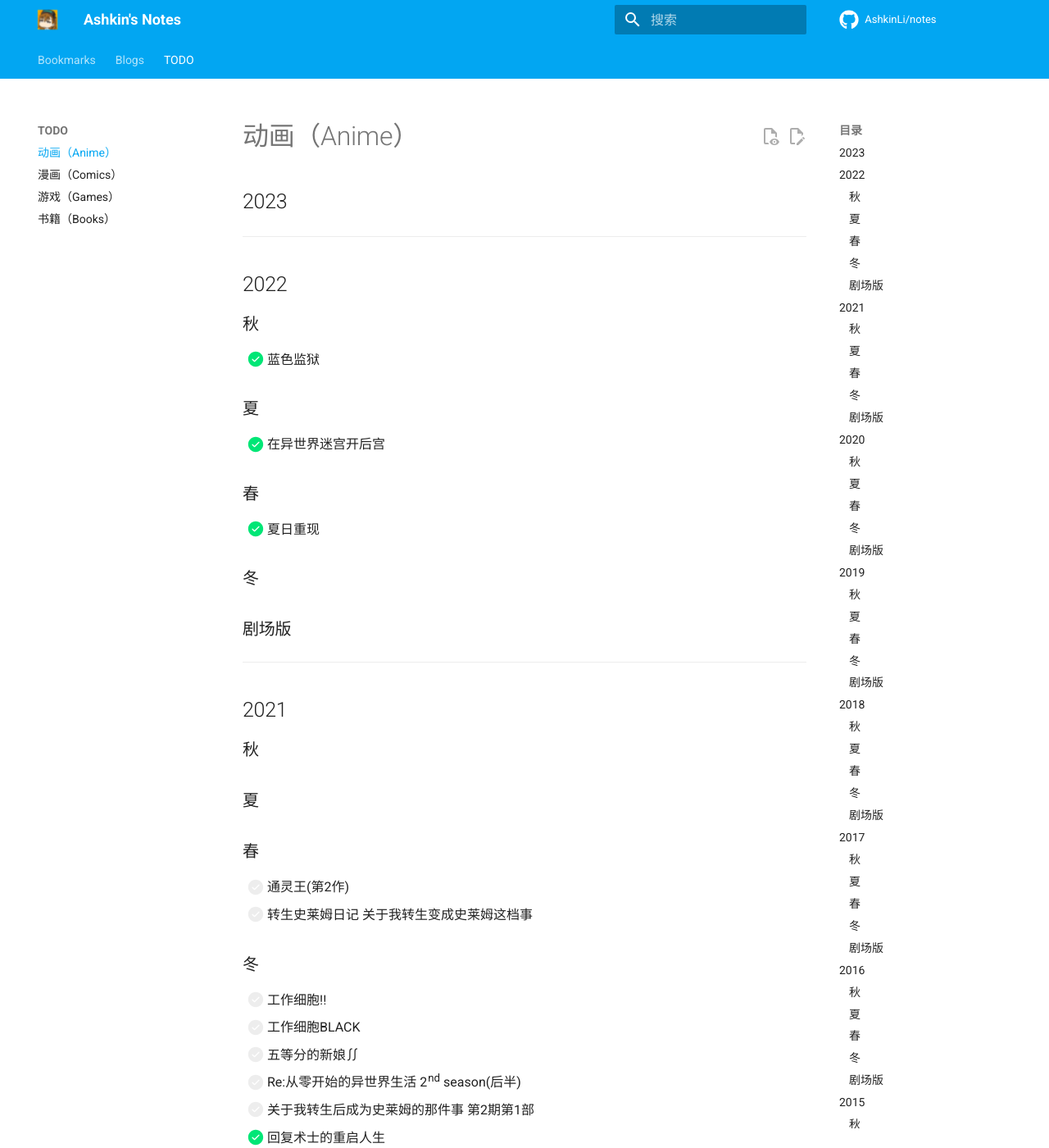
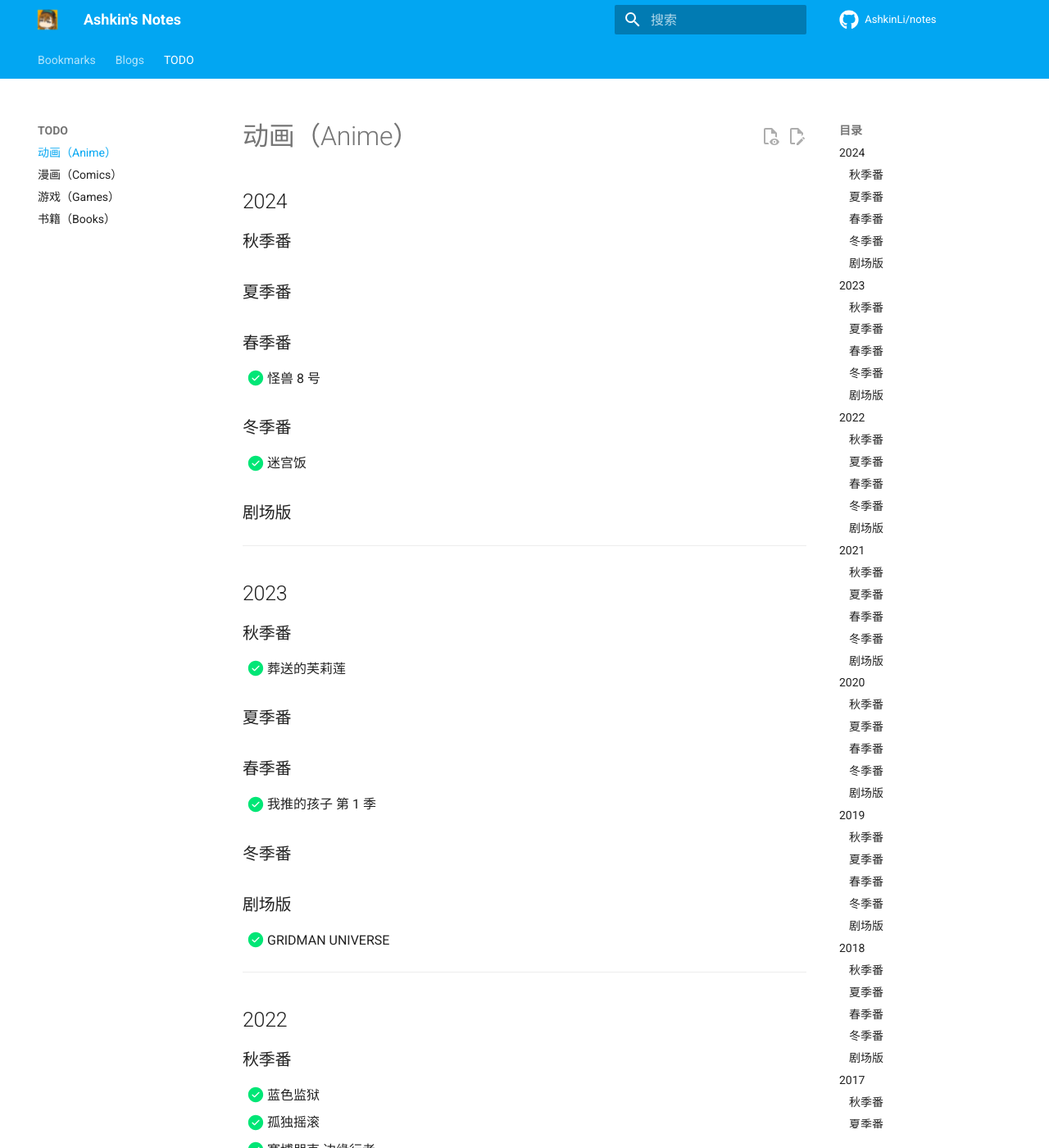
Before and after one commit to AshkinLi/notes, an MkDocs documentation site: the page built from docs/todo/anime.md, in a window 1280 px wide and 1400 px high. Shown: the whole window at 82% size. Built offline with MkDocs 1.6.1 and Material for MkDocs 9.7.7, drawn with Linux system fonts in a browser that asks for light colours; comment, search, counter and statistics services are not loaded; some of the changed text lies outside the part shown.

Commit message:
Synchronized in 2024-08-19 01:13:35

```diff
--- a/docs/todo/anime.md
+++ b/docs/todo/anime.md
@@ -1,22 +1,59 @@
+## 2024
+
+### 秋季番
+
+### 夏季番
+
+### 春季番
+
+- [x] 怪兽 8 号
+
+### 冬季番
+
+- [x] 迷宫饭
+
+### 剧场版
+
+---
+
 ## 2023
+
+### 秋季番
+
+- [x] 葬送的芙莉莲
+
+### 夏季番
+
+### 春季番
+
+- [x] 我推的孩子 第 1 季
+
+### 冬季番
+
+### 剧场版
+
+- [x] GRIDMAN UNIVERSE
 
 ---
 
 ## 2022
 
-### 秋
+### 秋季番
 
 - [x] 蓝色监狱
+- [x] 孤独摇滚
+- [x] 赛博朋克 边缘行者
 
-### 夏
+### 夏季番
 
 - [x] 在异世界迷宫开后宫
+- [x] 莉可丽丝（Lycoris Recoil）
 
-### 春
+### 春季番
 
 - [x] 夏日重现
 
-### 冬
+### 冬季番
 
 ### 剧场版
 
@@ -24,16 +61,17 @@
 
 ## 2021
 
-### 秋
+### 秋季番
 
-### 夏
+### 夏季番
 
-### 春
+### 春季番
 
 - [ ] 通灵王(第2作)
 - [ ] 转生史莱姆日记 关于我转生变成史莱姆这档事
+- [x] SSSS.DYNAZENON
 
-### 冬
+### 冬季番
 
 - [ ] 工作细胞!!
 - [ ] 工作细胞BLACK
@@ -49,7 +87,7 @@
 
 ## 2020
 
-### 秋
+### 秋季番
 
 - [ ] 关于我转生变成史莱姆这档事 2 期
 - [ ] 魔法科高中的劣等生 来访者篇
@@ -59,7 +97,7 @@
 - [x] 排球少年!! TO THE TOP(第2季度)
 - [ ] 勇者斗恶龙 达伊的大冒险(第2作)
 
-### 夏
+### 夏季番
 
 - [ ] 我的青春恋爱物语果然有问题。完
 - [ ] 刀剑神域 Alicization War of Underworld 2nd season
@@ -68,7 +106,7 @@
 - [ ] 弩级战队H×EROS
 - [x] 彼得·格里尔的贤者时间
 
-### 春
+### 春季番
 
 - [ ] 新樱花大战 the Animation
 - [ ] 魔神英雄传 七魂的龙神丸
@@ -78,14 +116,14 @@
 - [ ] BNA
 - [ ] LISTENERS
 
-### 冬
+### 冬季番
 
 - [ ] 魔法纪录 魔法少女小圆外传
 - [x] 某科学的超电磁炮 T
 - [ ] 地缚少年花子君
 - [ ] 达尔文游戏
 - [ ] 怕痛的我，把防御力点满就对了
-- [ ] ID:INVADED
+- [ ] 异度入侵（ID:INVADED）
 
 ### 剧场版
 
@@ -100,7 +138,7 @@
 
 ## 2019
 
-### 秋
+### 秋季番
 
 * [ ] 心理测量者 3
 * [ ] 刀剑神域 Alicization War of Underworld
@@ -115,7 +153,7 @@
 - [x] 慎重勇者～这个勇者明明超TUEEE却过度谨慎～
 - [ ] BEASTARS
 
-### 夏
+### 夏季番
 
 - [ ] Dr.STONE
 - [ ] 在地下城寻求邂逅是否搞错了什么 II
@@ -124,7 +162,7 @@
 - [ ] SD高达世界 三国创杰传
 - [ ] 海盗战记
 
-### 春
+### 春季番
 
 - [ ] 一拳超人2
 - [ ] 进击的巨人 Season 3Part.2
@@ -133,7 +171,7 @@
 - [ ] 机动战士高达 THE ORIGIN 前夜 红色彗星
 - [ ] 叛逆性百万亚瑟王 2 期
 
-### 冬
+### 冬季番
 
 - [ ] 约定的梦幻岛
 - [ ] 约会大作战 III
@@ -169,7 +207,7 @@
 
 ## 2018
 
-### 秋
+### 秋季番
 
 - [ ] 刀剑神域 Alicization
 - [ ] 魔法禁书目录 III
@@ -182,9 +220,9 @@
 - [ ] 逆转裁判 对这个“真实”有异议! Season2
 - [ ] 叛逆性百万亚瑟王
 - [ ] 强风吹拂
-- [ ] SSSS.古立特
+- [x] SSSS.GRIDMAN
 
-### 夏
+### 夏季番
 
 - [ ] 进击的巨人 season 3
 - [ ] OVERLORD III
@@ -192,7 +230,7 @@
 - [ ] 工作细胞
 - [ ] 高分少女
 
-### 春
+### 春季番
 
 - [ ] 命运石之门 0
 - [ ] 刀剑神域外传 Gun Gale Online
@@ -204,7 +242,7 @@
 - [ ] 恶魔高校D×D HERO
 - [ ] 异世界魔王与召唤少女的奴隶魔术
 
-### 冬
+### 冬季番
 
 - [ ] 魔卡少女樱 透明牌篇
 - [ ] 卫宫家今天的饭
@@ -238,13 +276,13 @@
 
 ## 2017
 
-### 秋
+### 秋季番
 
 - [ ] 食戟之灵 餐之皿
 - [ ] 如果有妹妹就好了。
 - [ ] 3月的狮子 第二季
 
-### 夏
+### 夏季番
 
 - [ ] Fate/Apocrypha
 - [ ] 狂赌之渊
@@ -254,7 +292,7 @@
 - [ ] 终物语（下）
 - [ ] 来自深渊
 
-### 春
+### 春季番
 
 - [ ] 进击的巨人 season 2
 - [ ] 路人女主的养成方法♭
@@ -265,7 +303,7 @@
 - [ ] sin 七大罪
 - [ ] 碧蓝幻想 The Animation
 
-### 冬
+### 冬季番
 
 - [ ] Chaos;Child
 - [ ] 青之驱魔师 京都不净王篇
@@ -295,7 +333,7 @@
 
 ## 2016
 
-### 秋
+### 秋季番
 
 - [ ] 数码宝贝宇宙 Applimonsters
 - [ ] 精灵宝可梦 太阳&月亮
@@ -305,7 +343,7 @@
 - [ ] 三月的狮子
 - [x] 排球少年 乌野高中 VS 白鸟泽学园高中
 
-### 夏
+### 夏季番
 
 - [ ] Fate/kaleid liner 魔法少女☆伊莉雅 3rei!!
 - [ ] 驱魔少年 HALLOW
@@ -319,7 +357,7 @@
 - [ ] 魔装学园 H×H
 - [ ] 热情传说 the X
 
-### 春
+### 春季番
 
 - [ ] 逆转裁判 对这个“真实”有异议!
 - [ ] JOJO的奇妙冒险 不灭钻石
@@ -331,7 +369,7 @@
 - [ ] 机动战士高达UC RE:0096
 - [ ] 至高指令
 
-### 冬
+### 冬季番
 
 - [ ] 历物语
 - [ ] 无头骑士异闻录 ×2 结
@@ -356,7 +394,7 @@
 
 ## 2015
 
-### 秋
+### 秋季番
 
 - [ ] 终物语
 - [ ] 重装武器
@@ -369,7 +407,7 @@
 - [ ] 境界触发者 来自异世界的逃亡者
 - [ ] 亚人 第二季
 
-### 夏
+### 夏季番
 
 - [ ] Charlotte
 - [ ] 龙珠超
@@ -387,7 +425,7 @@
 - [ ] 青春×机关枪
 - [ ] 乱步奇谭 Game of Laplace
 
-### 春
+### 春季番
 
 - [ ] 小长门有希的消失
 - [ ] 我的青春恋爱物语果然有问题 续
@@ -400,7 +438,7 @@
 - [ ] 亚尔斯兰战记
 - [ ] 攻壳机动队 ARISE ALTERNATIVE ARCHITECTURE
 
-### 冬
+### 冬季番
 
 - [ ] 无头骑士异闻录 ×2 承
 - [ ] 暗杀教室
@@ -426,7 +464,7 @@
 
 ## 2014
 
-### 秋
+### 秋季番
 
 - [ ] Fate/stay night \[Unlimited Blade Works\]
 - [ ] PSYCHO-PASS 心理测量者 2
@@ -441,7 +479,7 @@
 - [ ] 凭物语
 - [ ] 花物语
 
-### 夏
+### 夏季番
 
 - [ ] 刀剑神域 Ⅱ
 - [ ] ALDNOAH.ZERO
@@ -450,7 +488,7 @@
 - [ ] 斩·赤红之瞳！
 - [ ] 女神异闻录 4 黄金版 The Animation
 
-### 春
+### 春季番
 
 - [ ] 极黑的布伦希尔特
 - [ ] No Game No Life 游戏人生
@@ -460,7 +498,7 @@
 - [ ] 龙珠改 魔人布欧篇
 - [x] 排球少年
 
-### 冬
+### 冬季番
 
 - [ ] 中二病也要谈恋爱！恋
 - [ ] 最近我的妹妹有点怪
@@ -478,7 +516,7 @@
 
 ## 2013
 
-### 秋
+### 秋季番
 
 - [ ] 革命机 Valvrave 第二季
 - [ ] 高达创战者
@@ -487,7 +525,7 @@
 - [ ] 斩服少女
 - [ ] 境界的彼方
 
-### 夏
+### 夏季番
 
 - [ ] Fate/kaleid liner 魔法少女☆伊莉雅
 - [ ] 银之匙 Silver Spoon
@@ -496,7 +534,7 @@
 - [ ] 空之境界
 - [ ] 弹丸论破 希望学园与绝望高中生
 
-### 春
+### 春季番
 
 - [ ] 某科学的超电磁炮 S
 - [ ] 变态王子与不笑猫
@@ -511,7 +549,7 @@
 - [ ] 我的青春恋爱物语果然有问题
 - [ ] 打工吧！魔王大人
 
-### 冬
+### 冬季番
 
 - [ ] 问题儿童都来自异世界？
 - [ ] 我的朋友很少 NEXT
@@ -529,7 +567,7 @@
 
 ## 2012
 
-### 秋
+### 秋季番
 
 - [ ] 猫物语（黑）
 - [ ] 机器人笔记
@@ -543,13 +581,13 @@
 - [ ] 中二病也要谈恋爱！
 - [ ] 来自新世界
 
-### 夏
+### 夏季番
 
 - [x] 刀剑神域
 - [ ] 境界线上的地平线 第二季
 - [ ] 弑神者
 
-### 春
+### 春季番
 
 - [ ] 冰菓
 - [ ] 潜行吧！奈亚子
@@ -557,7 +595,7 @@
 - [ ] 最强会长黑神
 - [ ] 女皇之刃 叛乱
 
-### 冬
+### 冬季番
 
 - [ ] Fate/Zero Remix
 - [ ] 黑岩射手
@@ -580,7 +618,7 @@
 
 ## 2011
 
-### 秋
+### 秋季番
 
 - [ ] 机动战士高达SEED HD重制版
 - [ ] 罪恶王冠
@@ -596,14 +634,14 @@
 - [ ] 迷糊餐厅 第二季
 - [ ] 境界线上的地平线
 
-### 夏
+### 夏季番
 
 - [ ] 笨蛋，测验，召唤兽2
 - [ ] 夏目友人帐 参
 - [ ] 滑头鬼之孙～千年魔京～
 - [ ] 神的记事本
 
-### 春
+### 春季番
 
 - [ ] 青之驱魔师
 - [ ] 电波女与青春男
@@ -614,7 +652,7 @@
 - [x] 命运石之门
 - [ ] 美食的俘虏
 
-### 冬
+### 冬季番
 
 - [ ] 这个是僵尸吗？
 - [ ] 魔法少女小圆
@@ -629,7 +667,7 @@
 
 ## 2010
 
-### 秋
+### 秋季番
 
 - [ ] 潜行吧！奈亚子 Remember My Love
 - [ ] 只有神知道的世界
@@ -640,21 +678,21 @@
 - [ ] 缘之空
 - [ ] 魔法禁书目录 II
 
-### 夏
+### 夏季番
 
 - [ ] 滑头鬼之孙
 - [ ] 学园默示录
 - [ ] 数码兽合体战争
 - [ ] 鹡鸰女神～Pure Engagement～
 
-### 春
+### 春季番
 
 - [ ] 亲吻姐姐
 - [ ] 迷糊餐厅
 - [ ] SD高达三国传
 - [ ] Angel Beats!
 
-### 冬
+### 冬季番
 
 - [ ] 圣痕炼金士
 - [ ] 无头骑士异闻录
@@ -671,15 +709,15 @@
 
 ## 2009
 
-### 秋
+### 秋季番
 
 - [ ] 某科学的超电磁炮
 
-### 夏
+### 夏季番
 
-### 春
+### 春季番
 
-### 冬
+### 冬季番
 
 ### 剧场版
 
@@ -687,14 +725,86 @@
 
 ## 2008
 
-### 秋
+### 秋季番
 
 - [ ] 魔法禁书目录
 
-### 夏
+### 夏季番
 
-### 春
+### 春季番
 
-### 冬
+### 冬季番
 
 ### 剧场版
+
+---
+
+## 2007
+
+### 秋季番
+
+### 夏季番
+
+### 春季番
+
+### 冬季番
+
+### 剧场版
+
+---
+
+## 2006
+
+### 秋季番
+
+### 夏季番
+
+### 春季番
+
+### 冬季番
+
+### 剧场版
+
+---
+
+## 2005
+
+### 秋季番
+
+### 夏季番
+
+### 春季番
+
+### 冬季番
+
+### 剧场版
+
+---
+
+## 2004
+
+### 秋季番
+
+- [x] 死神
+
+### 夏季番
+
+### 春季番
+
+### 冬季番
+
+### 剧场版
+
+---
+
+## 2003
+
+### 秋季番
+
+### 夏季番
+
+### 春季番
+
+### 冬季番
+
+### 剧场版
```
Also changed, not shown: docs/todo/comics.md (+11 -2 lines).
